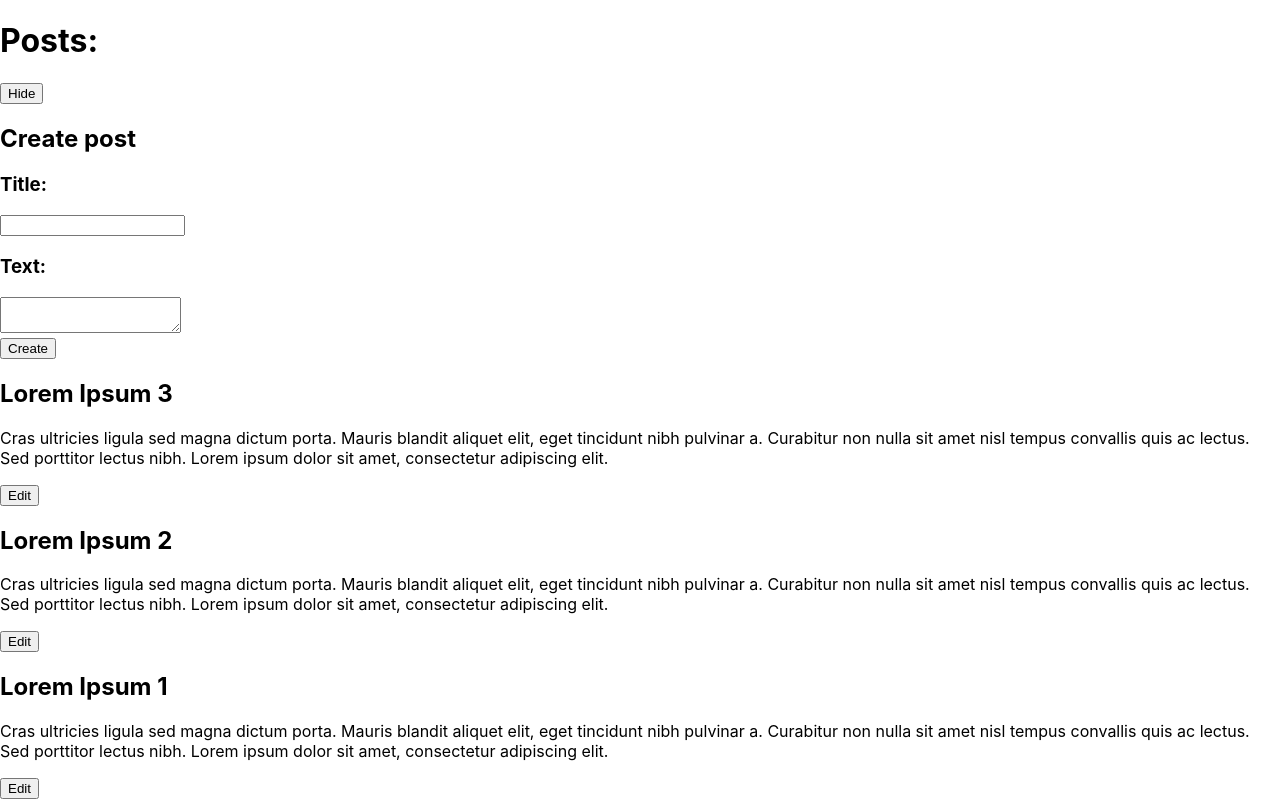
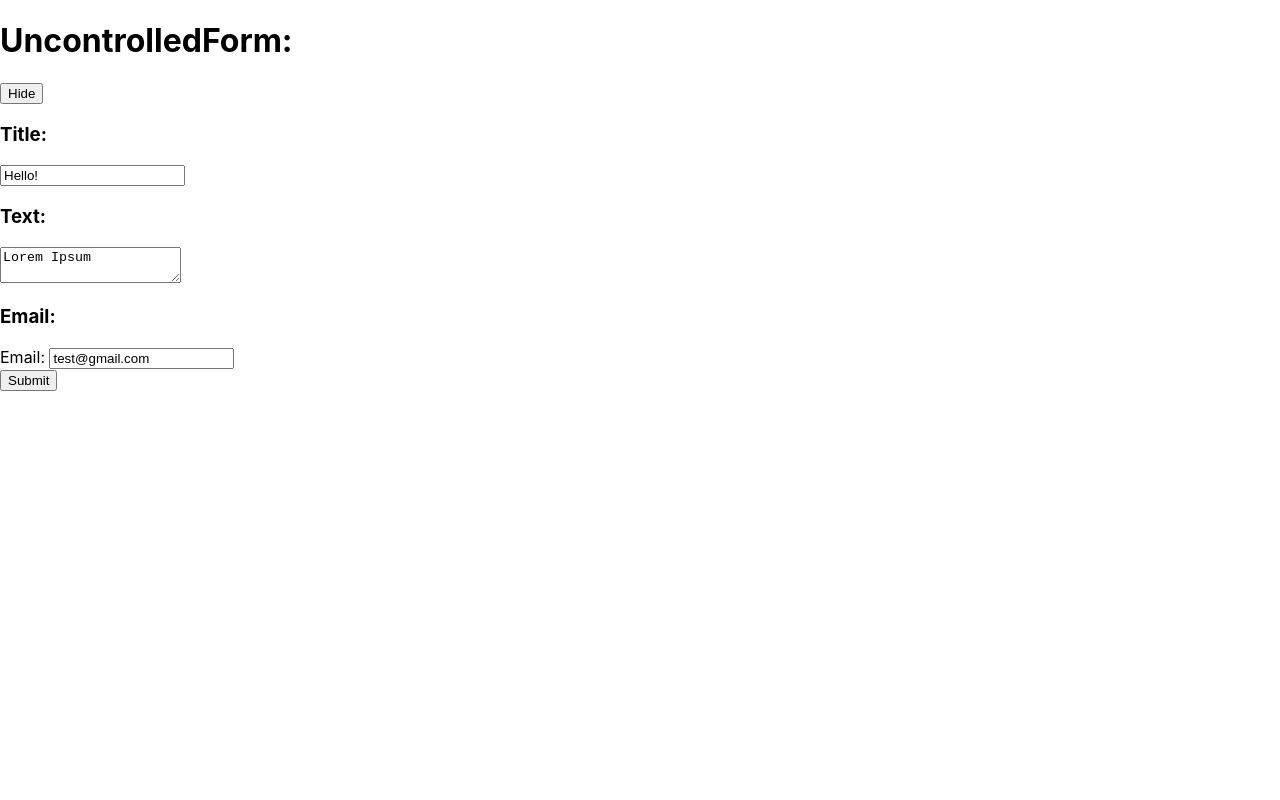
Before and after one commit to ipomazkin/react-js-course-flow-05-05-2021, a React (Create React App) app: page / in a window 1280 px wide. Both pictures are taken after a click on the button "Show". Built offline with nearby package versions, Linux system fonts and the light colour scheme.

Commit message:
lesson 3 - topic 4

```diff
--- /dev/null
+++ b/src/Lesson3_1/4_refs/TextInput.js
@@ -0,0 +1,33 @@
+import React, { PureComponent } from 'react';
+import PropTypes from 'prop-types';
+
+export class TextInput extends PureComponent {
+  render() {
+    let { label, inputRef, ...rest } = this.props;
+
+    return (
+      <div className="text-input">
+        <label>{label}: <input ref={inputRef} {...rest}/></label>
+      </div>
+    );
+  }
+}
+
+TextInput.propTypes = {
+  label: PropTypes.node,
+  inputRef: PropTypes.oneOfType([
+    PropTypes.func,
+    PropTypes.shape({
+      current: PropTypes.node,
+    }),
+  ]),
+};
+
+TextInput.defaultProps = {
+  label: null,
+  inputRef: null,
+};
+
+export const TextInputWithForwardedRef = React.forwardRef((props, ref) => (
+  <TextInput {...props} inputRef={ref} />
+));
--- /dev/null
+++ b/src/Lesson3_1/4_refs/UncontrolledForm.js
@@ -0,0 +1,135 @@
+import React, { Component } from 'react';
+import PropTypes from "prop-types";
+import { classComponentLogger, makeClassComponentLogger } from "../../utils/logger";
+import axios from "axios";
+import { TextInput, TextInputWithForwardedRef } from "./TextInput";
+
+class UncontrolledForm extends Component {
+  constructor(props) {
+    super(props);
+
+    this.log = makeClassComponentLogger(this, { level: 2, color: "blue" });
+
+    this.log("constructor");
+
+    this.inputs = {
+      title: React.createRef(),
+      text: null,
+      email: null,
+    };
+
+    this.log("inputs: ", {...this.inputs, title: {
+      current: this.inputs.title.current,
+    }});
+  }
+
+  // static getDerivedStateFromProps(props, state) {
+  //   classComponentLogger.bind({constructor: NewsLoader})("getDerivedStateFromProps", {
+  //     props, state
+  //   }, { level: 2, color: "blue" }, );
+  //   return null;
+  // }
+  //
+  // shouldComponentUpdate(nextProps, nextState) {
+  //   this.log("shouldComponentUpdate", {
+  //     props: { ...this.props },
+  //     state: { ...this.state },
+  //     nextProps: {...nextProps},
+  //     nextState: {...nextState},
+  //   });
+  //
+  //   return true;
+  // }
+
+  handleSubmit = (e) => {
+    e.preventDefault();
+
+    let values = {
+      title: this.inputs.title.current.value,
+      text: this.inputs.text.value,
+      email: this.inputs.email.value,
+    };
+
+    this.props.handleSubmit(values);
+  };
+
+  render() {
+    this.log("render");
+
+    let { defaultValues } = this.props,
+      defaultTitle = defaultValues ? defaultValues.title : '',
+      defaultEmail = defaultValues ? defaultValues.email : '',
+      defaultText = defaultValues ? defaultValues.text : '';
+
+    return (
+      <form onSubmit={this.handleSubmit}>
+        <div>
+          <h3>Title:</h3>
+          <input ref={this.inputs.title} defaultValue={defaultTitle} name="title" type="text"/>
+        </div>
+        <div>
+          <h3>Text:</h3>
+          <textarea ref={el => this.inputs.text = el} defaultValue={defaultText} name="text" />
+        </div>
+        <div>
+          <h3>Email:</h3>
+          <TextInput inputRef={el => this.inputs.email = el} defaultValue={defaultEmail} name="email" type="email" label="Email" />
+          {/*<TextInputWithForwardedRef ref={el => this.inputs.email = el} defaultValue={defaultEmail} name="email" type="email" />*/}
+        </div>
+        <div>
+          <input type="submit"/>
+        </div>
+      </form>
+    );
+  }
+
+  // getSnapshotBeforeUpdate(prevProps, prevState) {
+  //   this.log("getSnapshotBeforeUpdate", {
+  //     props: { ...this.props },
+  //     state: { ...this.state },
+  //     prevProps: {...prevProps},
+  //     prevState: {...prevState},
+  //   });
+  //
+  //   return {
+  //     data: "hello from getSnapshotBeforeUpdate"
+  //   }
+  // }
+
+  componentDidMount() {
+    this.log("componentDidMount");
+
+    this.log("componentDidMount, inputs: ", {...this.inputs, title: {
+        current: this.inputs.title.current,
+      }});
+  }
+
+  componentDidUpdate(prevProps, prevState, snapshot) {
+    this.log("componentDidUpdate", {
+      props: { ...this.props },
+      state: { ...this.state },
+      prevProps: {...prevProps},
+      prevState: {...prevState},
+      snapshot: snapshot,
+    });
+  }
+
+  componentWillUnmount() {
+    this.log("componentWillUnmount");
+  }
+}
+
+export default UncontrolledForm;
+
+UncontrolledForm.propTypes = {
+  handleSubmit: PropTypes.func,
+  defaultValues: PropTypes.shape({
+    title: PropTypes.string,
+    text: PropTypes.string,
+  }),
+};
+
+UncontrolledForm.defaultProps = {
+  handleSubmit: console.log,
+  defaultValues: null,
+};
--- /dev/null
+++ b/src/Lesson3_1/4_refs/index.js
@@ -0,0 +1,105 @@
+import React, { Component } from 'react';
+import UncontrolledForm from "./UncontrolledForm";
+import { makeClassComponentLogger, classComponentLogger } from "../../utils/logger";
+
+class ExampleRenderer extends Component {
+  constructor(props) {
+    super(props);
+
+    this.state = {
+       isShow: false,
+    };
+
+    this.log = makeClassComponentLogger(this, { level: 1 });
+
+    this.log("constructor");
+
+    this.defaultFormValues = {
+      title: "Hello!",
+      text: "Lorem Ipsum",
+      email: "test@gmail.com"
+    };
+  }
+  //
+  // static getDerivedStateFromProps(props, state) {
+  //   classComponentLogger.bind({constructor: ExampleRenderer})("getDerivedStateFromProps", {
+  //     props, state
+  //   }, { level: 1 }, );
+  //   return null;
+  // }
+  //
+  // shouldComponentUpdate(nextProps, nextState) {
+  //   this.log("shouldComponentUpdate", {
+  //     props: { ...this.props },
+  //     state: { ...this.state },
+  //     nextProps: {...nextProps},
+  //     nextState: {...nextState},
+  //   });
+  //
+  //   return true;
+  // }
+
+  handleSubmit = (values) => {
+    this.log("handleSubmit", values);
+  };
+
+  render() {
+    this.log("render");
+
+    return (
+      <div>
+        <h1>UncontrolledForm: </h1>
+        <div>
+          <button onClick={() => this.setState({ isShow: !this.state.isShow })}>
+            {this.state.isShow ? 'Hide' : 'Show'}
+          </button>
+        </div>
+        <div>
+          {this.state.isShow && (
+            <UncontrolledForm
+              handleSubmit={this.handleSubmit}
+              defaultValues={this.defaultFormValues}
+            />
+          )}
+        </div>
+      </div>
+    );
+  }
+
+  // getSnapshotBeforeUpdate(prevProps, prevState) {
+  //   this.log("getSnapshotBeforeUpdate", {
+  //     props: { ...this.props },
+  //     state: { ...this.state },
+  //     prevProps: {...prevProps},
+  //     prevState: {...prevState},
+  //   });
+  //
+  //   return {
+  //     data: "hello from getSnapshotBeforeUpdate"
+  //   }
+  // }
+
+  componentDidMount() {
+    this.log("componentDidMount");
+  }
+
+  componentDidUpdate(prevProps, prevState, snapshot) {
+    this.log("componentDidUpdate", {
+      props: { ...this.props },
+      state: { ...this.state },
+      prevProps: {...prevProps},
+      prevState: {...prevState},
+      snapshot: snapshot,
+    });
+  }
+  //
+  // componentWillUnmount() {
+  //   this.log("componentWillUnmount");
+  // }
+}
+
+export default ExampleRenderer;
+
+ExampleRenderer.propTypes = {};
+
+ExampleRenderer.defaultProps = {};
--- a/src/index.js
+++ b/src/index.js
@@ -4,5 +4,6 @@ import './index.css';
 import ExampleRendererLesson3Topic1 from "./Lesson3_1/1_globalEvents";
 import ExampleRendererLesson3Topic2 from "./Lesson3_1/2_sendingRequests";
 import ExampleRendererLesson3Topic3 from "./Lesson3_1/3_editForm";
+import ExampleRendererLesson3Topic4 from "./Lesson3_1/4_refs";
 
-ReactDOM.render(<ExampleRendererLesson3Topic3 />, document.getElementById('root'));
+ReactDOM.render(<ExampleRendererLesson3Topic4 />, document.getElementById('root'));
```
